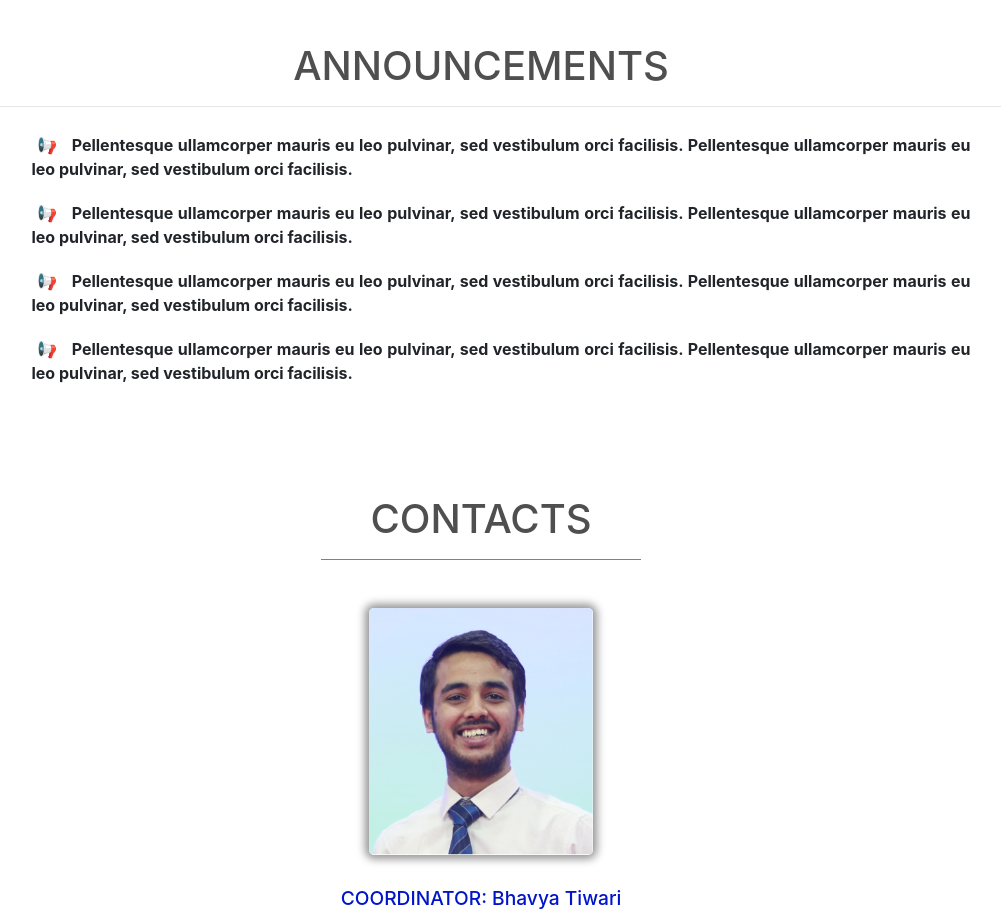
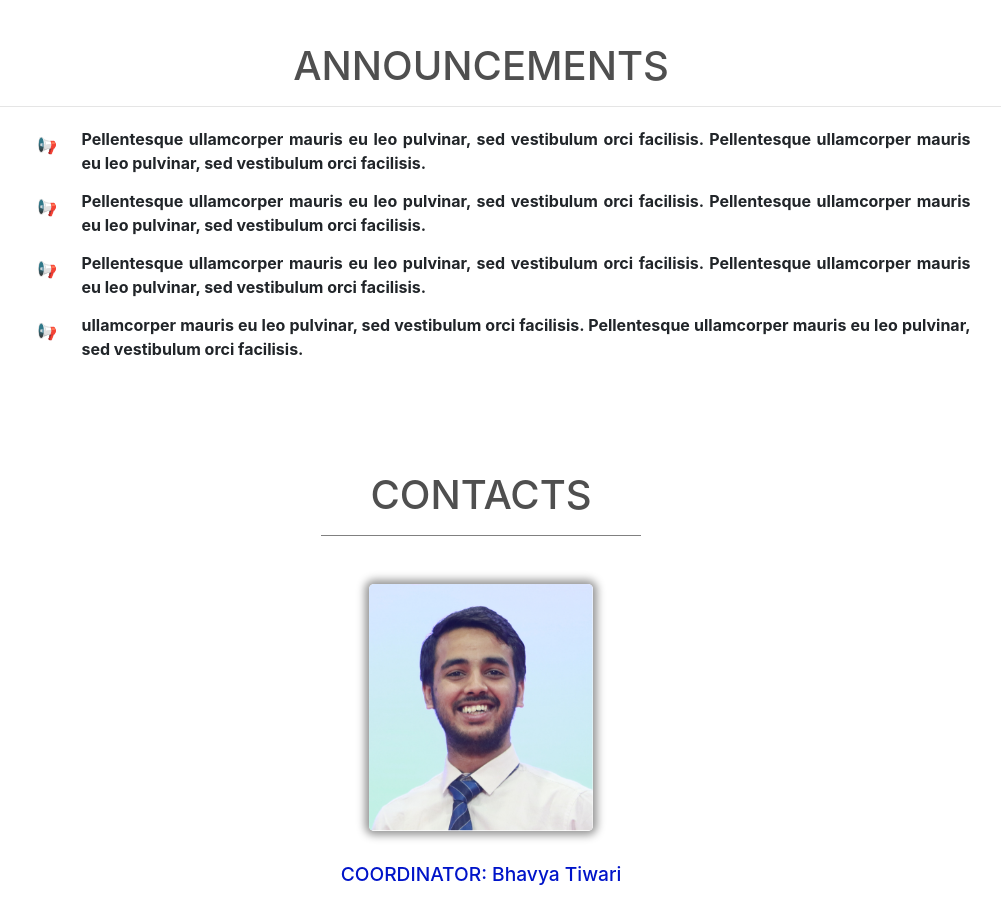
Before and after one commit to pineapple45/sports-website-v2, a plain HTML site: page chess-website/index.html in a window 1280 px wide. Shown: the part 1880-2793 px from the top of the page, without its empty margins (159-1160 px from the left). Drawn offline with nearby package versions, Linux system fonts and the light colour scheme.

Commit message:
changes html structure for announcements section in each sport

```diff
--- a/chess-website/index.html
+++ b/chess-website/index.html
@@ -128,20 +128,20 @@
         <div class="announcments">
           <ul>
             <li>
-              <span>📢</span> Pellentesque ullamcorper mauris eu leo pulvinar, sed vestibulum orci facilisis.
-                  Pellentesque ullamcorper mauris eu leo pulvinar, sed vestibulum orci facilisis.
+              <span>📢</span> <div>Pellentesque ullamcorper mauris eu leo pulvinar, sed vestibulum orci facilisis.
+                  Pellentesque ullamcorper mauris eu leo pulvinar, sed vestibulum orci facilisis.</div>
             </li>
             <li>
-              <span>📢</span> Pellentesque ullamcorper mauris eu leo pulvinar, sed vestibulum orci facilisis.
-                  Pellentesque ullamcorper mauris eu leo pulvinar, sed vestibulum orci facilisis.
+              <span>📢</span> <div>Pellentesque ullamcorper mauris eu leo pulvinar, sed vestibulum orci facilisis.
+                  Pellentesque ullamcorper mauris eu leo pulvinar, sed vestibulum orci facilisis.</div>
             </li>
             <li>
-              <span>📢</span> Pellentesque ullamcorper mauris eu leo pulvinar, sed vestibulum orci facilisis.
-                 Pellentesque ullamcorper mauris eu leo pulvinar, sed vestibulum orci facilisis.
+              <span>📢</span> <div>Pellentesque ullamcorper mauris eu leo pulvinar, sed vestibulum orci facilisis.
+                 Pellentesque ullamcorper mauris eu leo pulvinar, sed vestibulum orci facilisis.</div>
             </li>
             <li>
-              <span>📢</span> Pellentesque ullamcorper mauris eu leo pulvinar, sed vestibulum orci facilisis.
-                 Pellentesque ullamcorper mauris eu leo pulvinar, sed vestibulum orci facilisis.
+              <span>📢</span> <div>ullamcorper mauris eu leo pulvinar, sed vestibulum orci facilisis.
+                 Pellentesque ullamcorper mauris eu leo pulvinar, sed vestibulum orci facilisis.</div>
             </li>
           </ul>
         </div>
--- a/sport.css
+++ b/sport.css
@@ -180,6 +180,15 @@ text-align: center;
   animation: announcment-animation 1000ms linear infinite;
 }
 
+.announcments li{
+  display: inline-block;
+}
+
+.announcments div{
+  margin-left: 50px;
+  margin-top: -30px;
+}
+
 @keyframes announcment-animation{
   from{
     background-color: #fff;
```
Also changed, not shown: athletics-website/index.html (+8 -8 lines), badminton-website/index.html (+8 -8 lines), basketball-website/index.html (+8 -8 lines), cricket-website/index.html (+8 -8 lines), hockey-website/index.html (+8 -8 lines), soccer-website/index.html (+8 -8 lines), squash-website/index.html (+8 -8 lines), table-tennis-website/index.html (+8 -8 lines), tennis-website/index.html (+8 -8 lines), volleyball-website/index.html (+8 -8 lines), weight-lifting-website/index.html (+8 -8 lines).
